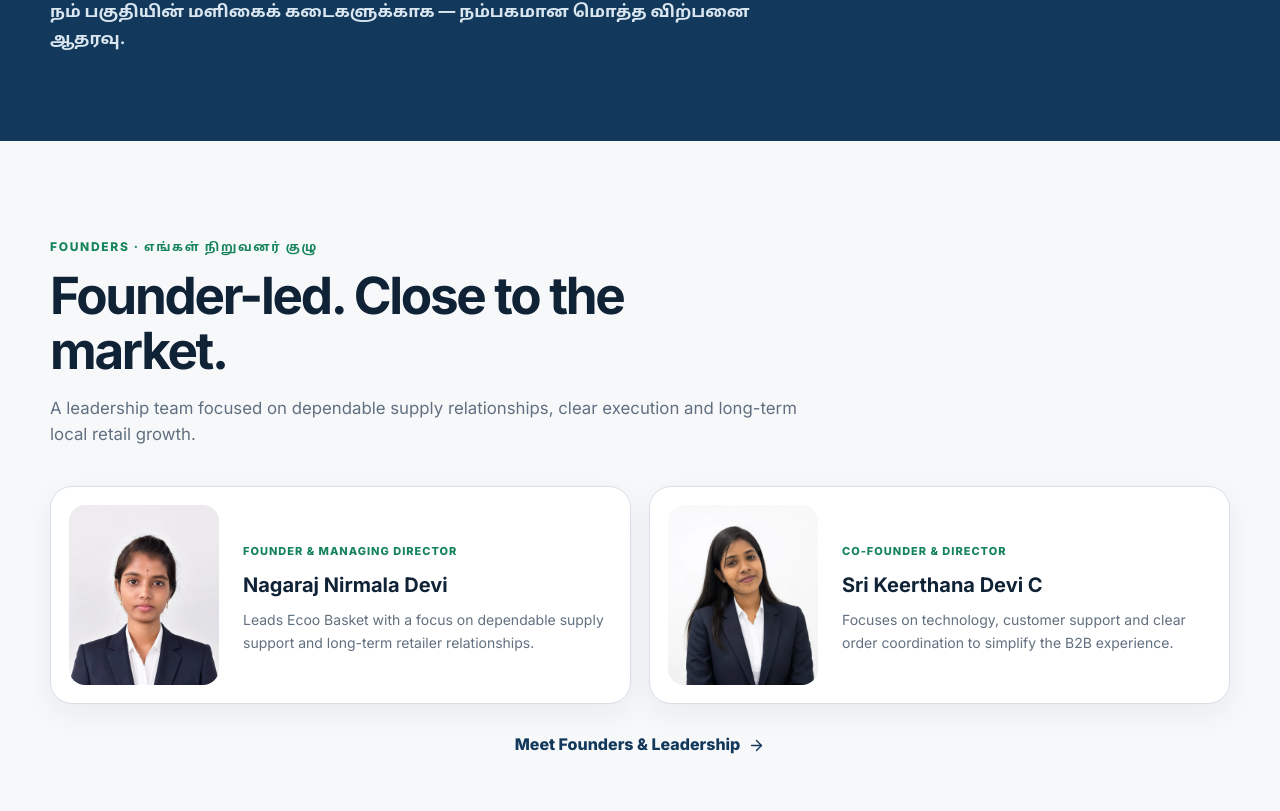
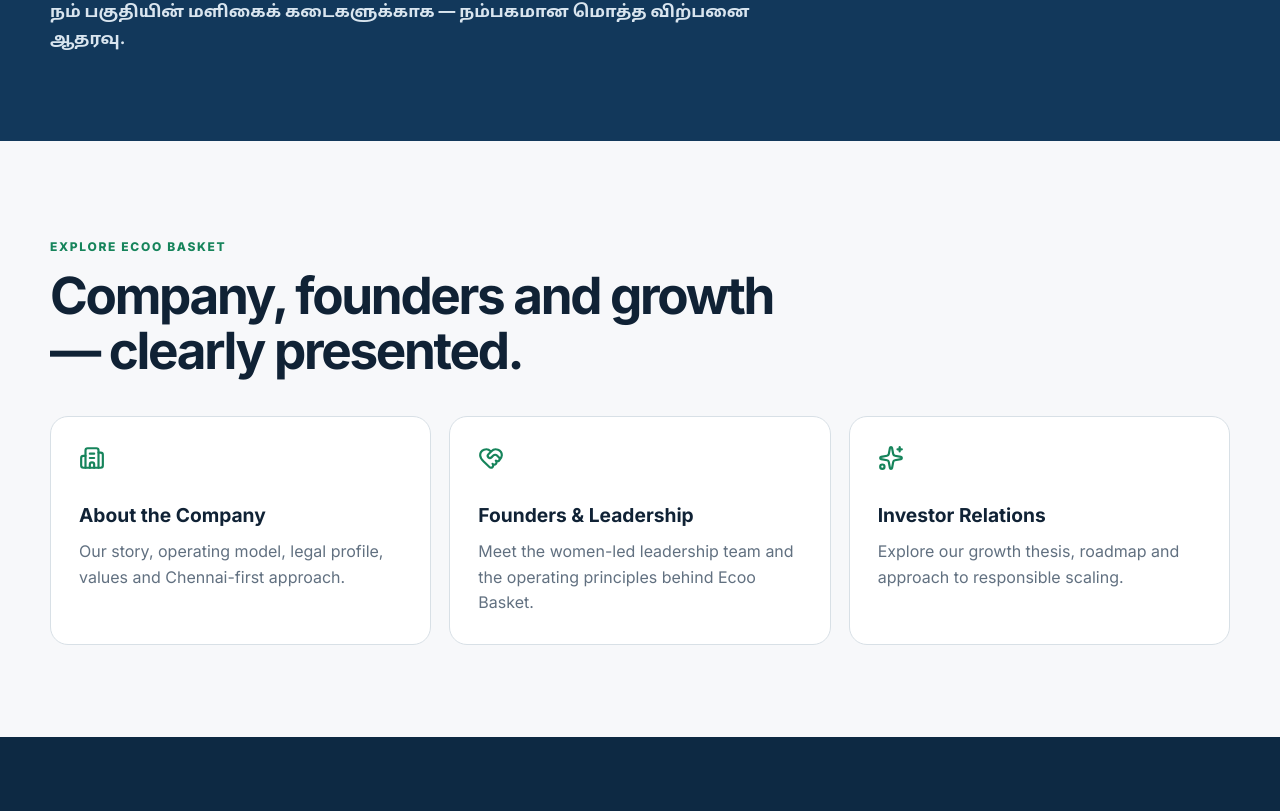
Before and after one commit to RAGAVA00222/ecoobasketb2b, a Next.js app: page / in a window 1280 px wide. Shown: the part 4709-5520 px from the top of the page. Built offline with nearby package versions, Linux system fonts and the light colour scheme.

Commit message:
Keep founder profiles only on founders page

```diff
--- a/pages/index.tsx
+++ b/pages/index.tsx
@@ -27,7 +27,7 @@ export default function Home(){return <PageShell><Head>
 <section className='split wrap section'><div className='image-panel'><img src={warehouseImage} alt='Ecoo Basket warehouse and wholesale stock'/><span className='image-tag'>SUPPLY → STORE</span></div><div className='split-copy'><span className='eyebrow'>WAREHOUSE & SUPPLY SUPPORT</span><h2>Reliable warehouse support for Chennai supply.</h2><p>Our stock-handling setup supports faster dispatch, better product readiness and dependable distribution coordination for local retail partners.</p><div className='check-list'><span><PackageCheck/> Organised stock handling</span><span><Boxes/> Multi-category FMCG readiness</span><span><Truck/> Faster dispatch & local delivery support</span></div><a className='text-link' href='/business'>See how our business works <ArrowRight size={17}/></a></div></section>
 <section className='section soft'><div className='wrap split'><div className='split-copy'><span className='eyebrow'>OUR STORY</span><h2>Our story begins with local retail.</h2><p>Ecoo Hyper Retail Private Limited was built with a simple belief — local retailers deserve a dependable supply partner. Chennai and Tamil Nadu’s kirana stores support families, serve neighbourhood needs and keep local commerce moving.</p><p>Our goal is not only to move products, but to strengthen the retail backbone of the community through practical B2B FMCG supply, clear order coordination and reliable delivery support.</p><p className='tamil dark'>தமிழ்நாட்டின் மளிகைக் கடைகள் நம்பிக்கையின் மையங்கள். அந்த நம்பிக்கையை வலுப்படுத்தும் மொத்த விற்பனை கூட்டாளியாக Ecoo Basket செயல்படுகிறது.</p><a className='text-link' href='/company'>Read our company story <ArrowRight size={17}/></a></div><div className='image-panel portrait'><img src={heroImage} alt='Tamil Nadu local retail store'/><span className='image-tag'>LOCAL RETAIL · TAMIL NADU</span></div></div></section>
 <section className='kirana-band'><div className='wrap kirana-inner'><div><span className='eyebrow light'>FOR THE HEART OF EVERY NEIGHBOURHOOD</span><h2>Small stores. An extraordinary role.</h2><p>A kirana store is a familiar face, an essential local service and a livelihood rooted in the community.</p><p className='tamil'>நம் பகுதியின் மளிகைக் கடைகளுக்காக — நம்பகமான மொத்த விற்பனை ஆதரவு.</p></div><a className='btn btn-light' href='/kirana'>Our Kirana Commitment <ArrowRight size={18}/></a></div></section>
-<section className='section wrap'><SectionHead eyebrow='FOUNDERS · எங்கள் நிறுவனர் குழு' title='Founder-led. Close to the market.' body='A leadership team focused on dependable supply relationships, clear execution and long-term local retail growth.'/><div className='founder-home-grid'><article className='founder-home-card'><img src='/assets/images/founders/nagaraj-nirmala-devi.webp' alt='Nagaraj Nirmala Devi'/><div><span>FOUNDER & MANAGING DIRECTOR</span><h3>Nagaraj Nirmala Devi</h3><p>Leads Ecoo Basket with a focus on dependable supply support and long-term retailer relationships.</p></div></article><article className='founder-home-card'><img src='/assets/images/founders/sri-keerthana-devi-c.webp' alt='Sri Keerthana Devi C'/><div><span>CO-FOUNDER & DIRECTOR</span><h3>Sri Keerthana Devi C</h3><p>Focuses on technology, customer support and clear order coordination to simplify the B2B experience.</p></div></article></div><div className='center-action'><a className='text-link' href='/founders'>Meet Founders & Leadership <ArrowRight size={17}/></a></div></section>
+
 <section className='section wrap'><SectionHead eyebrow='EXPLORE ECOO BASKET' title='Company, founders and growth — clearly presented.'/><div className='card-grid three'><a className='feature-card linked' href='/company'><Building2/><h3>About the Company</h3><p>Our story, operating model, legal profile, values and Chennai-first approach.</p></a><a className='feature-card linked' href='/founders'><HeartHandshake/><h3>Founders & Leadership</h3><p>Meet the women-led leadership team and the operating principles behind Ecoo Basket.</p></a><a className='feature-card linked' href='/investors'><Sparkles/><h3>Investor Relations</h3><p>Explore our growth thesis, roadmap and approach to responsible scaling.</p></a></div></section>
 <CTA title='Ready for your next wholesale order?' body='Browse products and place your order on EcooBasket.com.' primary='Order Now' primaryHref='https://www.ecoobasket.com' secondary='Talk to Our Team' secondaryHref='/contact'/>
 </main></PageShell>}
```
Also changed, not shown: pages/company.tsx (+2 -2 lines).
